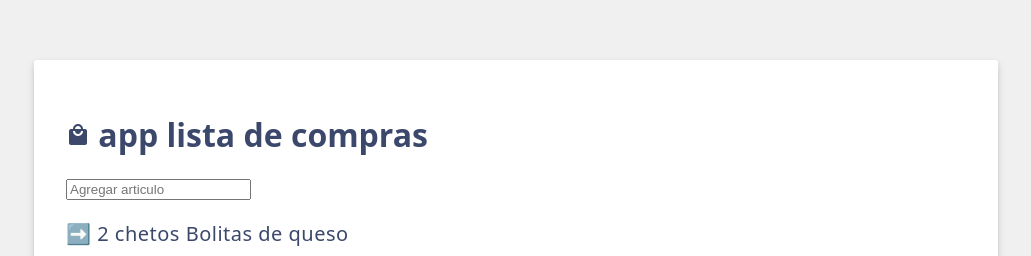
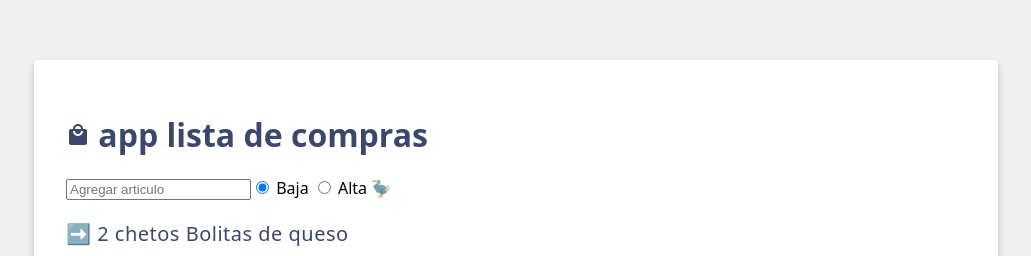
Before and after one commit to Uribe02/dadm__2024B, a Vue app: page / in a window 1280 px wide. Shown: the part 168-424 px from the top of the page, without its empty margins (124-1155 px from the left). Built offline with nearby package versions, Linux system fonts and the light colour scheme.

Commit message:
⭐FEAT:app.vue Add radio buttons for priotity

```diff
--- a/src/App.vue
+++ b/src/App.vue
@@ -10,6 +10,7 @@
 
 ]);
 const newItem = ref('');
+const newItemPriority=ref('low');
 
 </script>
 
@@ -20,7 +21,17 @@
     {{ header }}
 </h1>
 <input v-model.lazy="newItem" type="tex"
- placeholder="Agregar articulo">{{ newItem }}
+ placeholder="Agregar articulo">
+ <!-- Radio de botones-->
+  <label>
+    <input type="radio" value="low" v-model="newItemPriority">
+    Baja
+</label>
+  <label>
+    <input type="radio" value="high" v-model="newItemPriority">
+    Alta
+</label>
+{{ newItemPriority =='low'?'🦤':'🧸'}}
 <ul>
 
 <li v-for="item in items" :key="item.id">➡️ {{ item.label }}</li>
```
